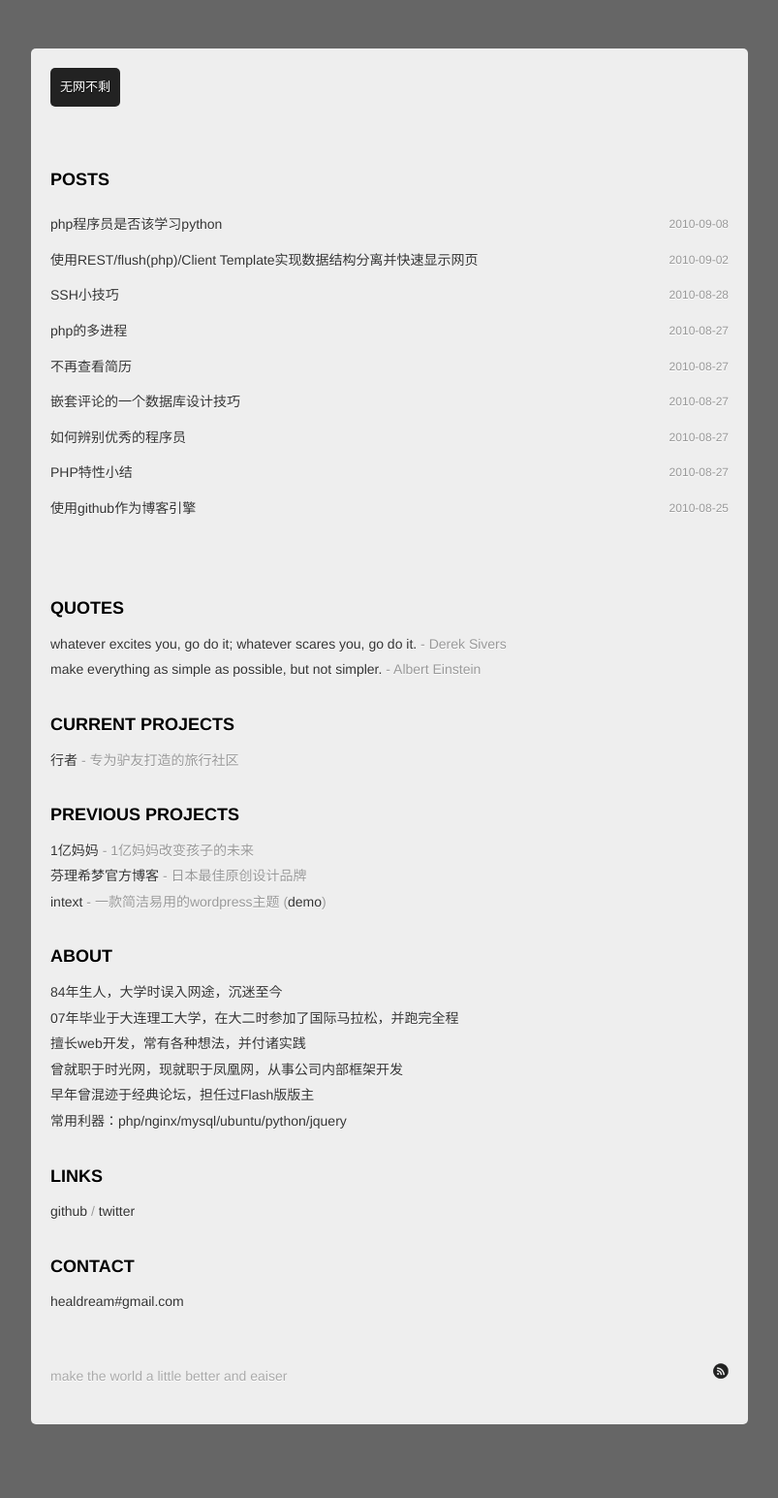
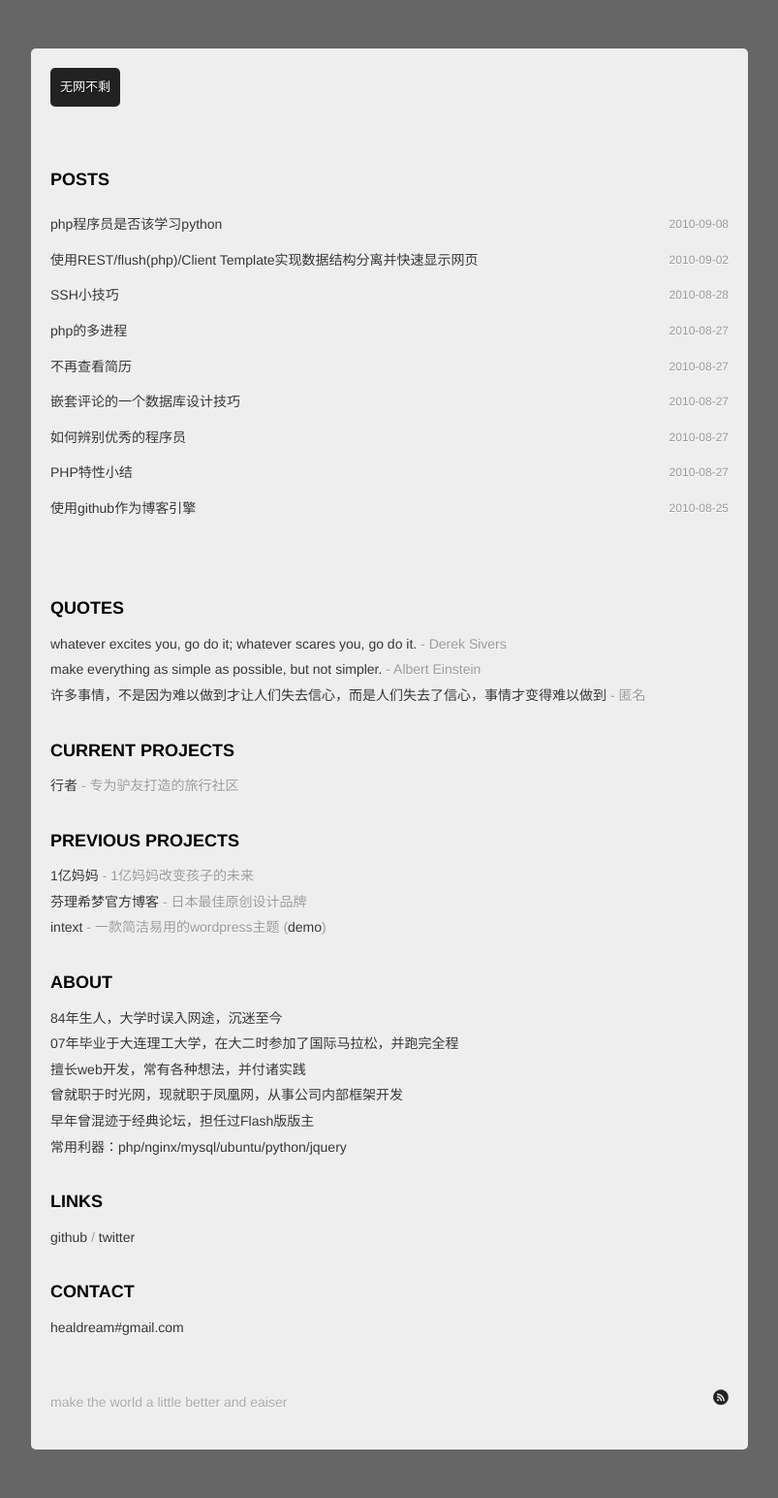
Before and after one commit to limboy/lzyy.github.com, a Jekyll site: the page built from index.html, in a window 1280 px wide. Shown: the whole page at 97% size, without its empty margins (238-1041 px from the left). Built offline with Jekyll 4.4.1, drawn with Linux system fonts in a browser that asks for light colours; Markdown is read by kramdown in place of the engine named in the settings; before the commit the page ends 1519 px from its top, so only the background shows below that.

Commit message:
add a quote

```diff
--- a/_layouts/default.html
+++ b/_layouts/default.html
@@ -38,6 +38,7 @@
 			<ul>
 				<li>whatever excites you, go do it; whatever scares you, go do it.<span style="color:#999"> - Derek Sivers</span></li>
 				<li>make everything as simple as possible, but not simpler.<span style="color:#999"> - Albert Einstein</span></li>
+				<li>许多事情，不是因为难以做到才让人们失去信心，而是人们失去了信心，事情才变得难以做到<span style="color:#999"> - 匿名</span></li>
 			</ul>
 
 			<p class="nav">CURRENT PROJECTS</p>
```
